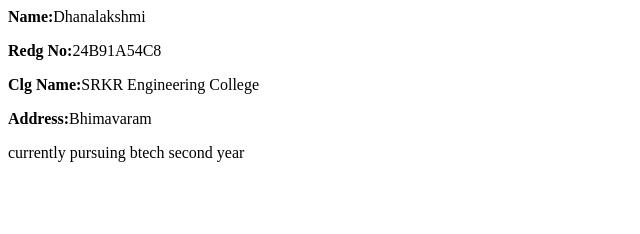
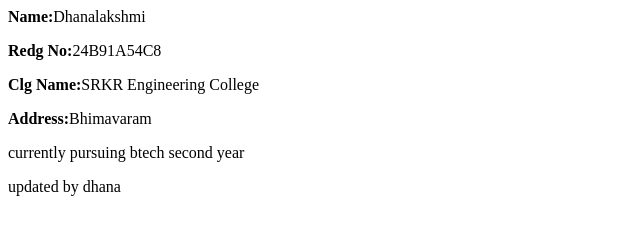
Before and after one commit to jeevan7674/test, a plain HTML site: page SecondCode.html in a window 1280 px wide. Shown: the whole page, without its empty margins (0-640 px from the left). Drawn offline with Linux system fonts and the light colour scheme.

Commit message:
updated by dhana

```diff
--- a/SecondCode.html
+++ b/SecondCode.html
@@ -10,6 +10,6 @@
     <p><strong>Clg Name:</strong>SRKR Engineering College</p>
     <p><strong>Address:</strong>Bhimavaram</p>
     <p> currently pursuing btech second year</p>
-
+    <p>updated by dhana</p>
 </body>
 </html>
```
